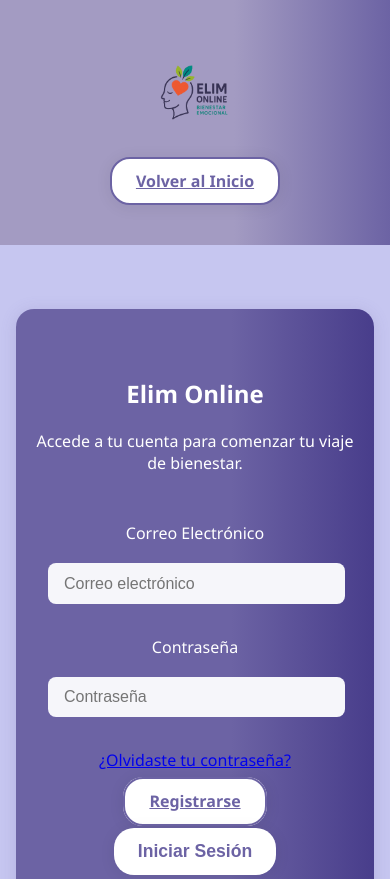
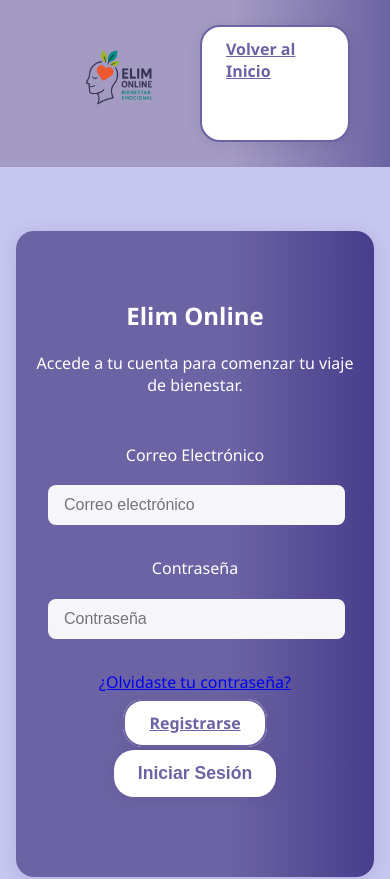
Before and after one commit to JeisonP95/plataforma-elim-online, a plain HTML site: page Frontend/public/pages/login/login1.html in a window 390 px wide. Shown: the top 879 px of the page. Drawn offline with Linux system fonts and the light colour scheme.

Commit message:
style(nav): configurar media queries para navegación responsive

```diff
--- a/Frontend/public/pages/login/login1.html
+++ b/Frontend/public/pages/login/login1.html
@@ -19,12 +19,14 @@
 <body>
     <header>
         <nav>
+            <div class="nav">
                 <figure>
                     <img src="/images/logo-removebg-preview.png" alt="Logo de Elim Online" width="80"
                         height="80">
                     <figcaption style="display:none;">Logo de Elim Online</figcaption>
                 </figure>
                 <a href="/" class="btn-secondary">Volver al Inicio</a>
+            </div>
         </nav>
     </header>
     <main>
--- a/Frontend/public/style.css
+++ b/Frontend/public/style.css
@@ -25,7 +25,7 @@
     align-items: center;
     max-width: 100%;
     margin: 0 auto;
-    padding: 30px 15px;
+    padding: 15px 30px;
 }
 nav ul {
     list-style: none;
@@ -231,6 +231,7 @@
         align-items: center; /* opcional, para que no queden centrados */
         justify-content: center;
         justify-content: space-between;
+        flex-direction:row-reverse
     }
 
     nav ul {
@@ -246,6 +247,12 @@
         width: 100%; /* que el link ocupe todo el ancho */
         text-align: center;
         padding: 0.5rem 0;
+    }
+
+    .nav {
+        display: flex;
+        flex-direction: row;
+        justify-content: space-between;
     }
 
     .nav-buttons {
```
Also changed, not shown: Frontend/public/pages/dashboard/dashboard.html (+4 -1 lines), Frontend/public/pages/register/register.html (+2 -0 lines). Lines whose indentation alone changed are shown as unchanged.
